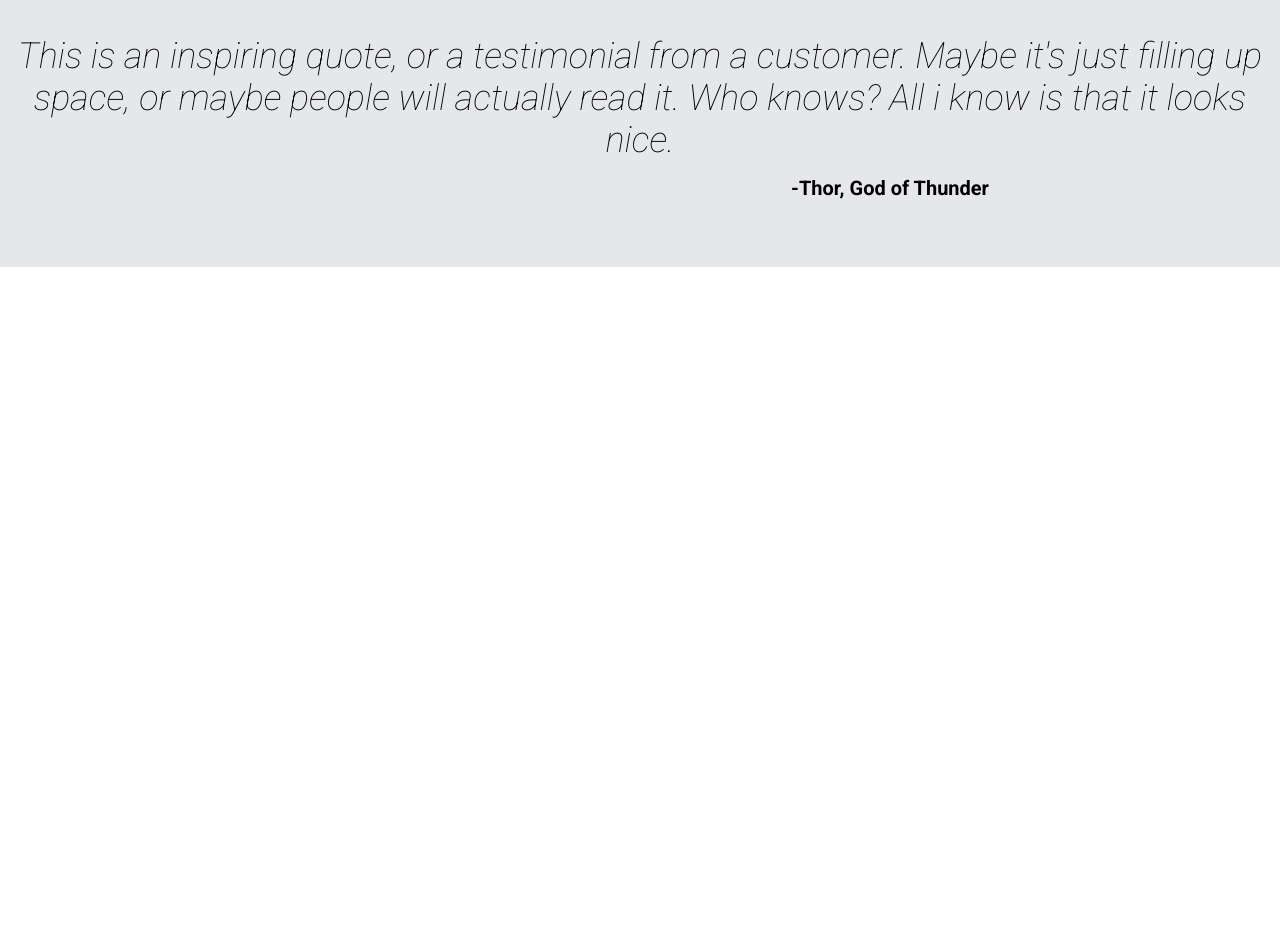
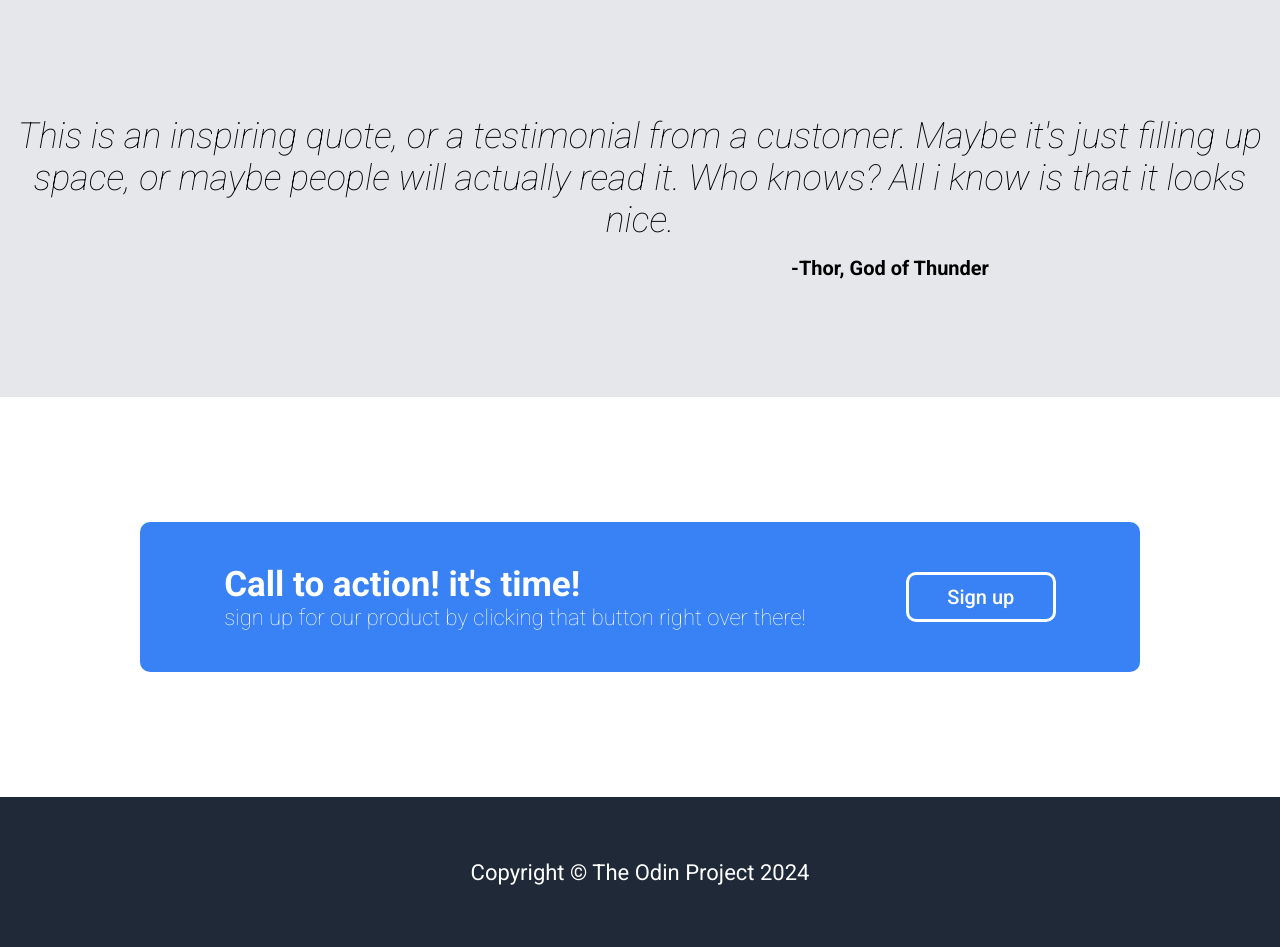
Before and after one commit to Tane1992/landing-page-project, a plain HTML site: page index.html in a window 1280 px wide. Shown: the part 1101-2048 px from the top of the page. Before the commit the page ends 1368 px from the top, so only its background shows below. Drawn offline with Linux system fonts and the light colour scheme.

Commit message:
my final result for the assesment not exactly correct but i used the knowledge i have so far <3

```diff
--- a/index.html
+++ b/index.html
@@ -25,7 +25,7 @@
       <div class="hero">
         <h1>This website is awesome</h1>
         <p>This website has some subtext that goes here under the<br> main title. it's a smaller font and the color is lower<br> contrast</p>
-        <button>Sign up</button>
+        <button class="button-1">Sign up</button>
       </div>
         <img class="image" src="/images/some-guy-smilling.jpg" alt="a guy  with shades on and smiling">
   </div>
@@ -53,9 +53,18 @@
     <p class="big-para">This is an inspiring quote, or a testimonial from a customer. Maybe it's just filling up space, or maybe people will actually read it. Who knows? All i know is that it looks nice.</p>
     <p class="author">-Thor, God of Thunder</p>
   </div>
+  <div class="last-sect">
+    <div class="blue-box">
+      <div class="para-wrapper">
+        <p class="last-para last-para1">Call to action! it's time!</p>
+        <p class="last-para last-para2">sign up for our product by clicking that button right over there!</p>
+      </div>
+      <button class="button-2">Sign up</button>
+    </div>
+  </div>
   </main>
   <footer>
-
+    <p class="copyright">Copyright 	&#169; The Odin Project 2024</p>
   </footer>
 </body>
 </html>
--- a/style.css
+++ b/style.css
@@ -64,7 +64,7 @@ li:hover{
   font-size: 48px;
 }
 
-button{
+.button-1{
   font-size: 30px;
   font-weight: bold;
   border: none;
@@ -80,7 +80,7 @@ button{
   transition-duration: 0.35s;
 }
 
-button:hover{
+.button-1:hover{
   transform: scale(1.1);
   background-color: white;
   color: #3882f6;
@@ -128,13 +128,14 @@ button:hover{
 .para{
   text-align: center;
   margin-top: 30px;
+  margin-bottom: 30px;
   font-style: italic;
 }
 
 .quote{
   display: flex;
   flex-direction: column;
-  height: 300px;
+  height: 400px;
   width: 100%;
   background-color: #e5e7eb;
   text-align: center;
@@ -153,3 +154,65 @@ button:hover{
   margin-top: 15px;
   margin-left: 500px;
 }
+
+.last-sect{
+  display: flex;
+  justify-content: center;
+  align-items: center;
+  height: 400px;
+}
+
+.blue-box{
+  display: flex;
+  gap: 100px;
+  align-items: center;
+  justify-content: center;
+  width: 1000px;
+  height: 150px;
+  background-color: #3882f6;
+  border: none;
+  border-radius: 10px;
+}
+
+.last-para{
+  font-size: 22px;
+  color: white;
+}
+
+.last-para1{
+  font-weight: bold;
+  font-size: 35px;
+}
+
+.last-para2{
+  font-weight: 200;
+}
+
+.button-2{
+  height: 50px;
+  width: 150px;
+  border: solid 3px white;
+  background-color: #3882f6;
+  color: white;
+  border-radius: 10px;
+  font-weight: 500;
+  font-size: 20px;
+  transition-duration: 0.35s;
+}
+
+.button-2:hover{
+  color: #3882f6;
+  background-color: white;
+  border-color: #3882f6;
+}
+
+.copyright{
+  display: flex;
+  width: 100%;
+  background-color: #1f2937 ;
+  height: 150px;
+  color: white;
+  font-size: 22px;
+  justify-content: center;
+  align-items: center;
+}
```
